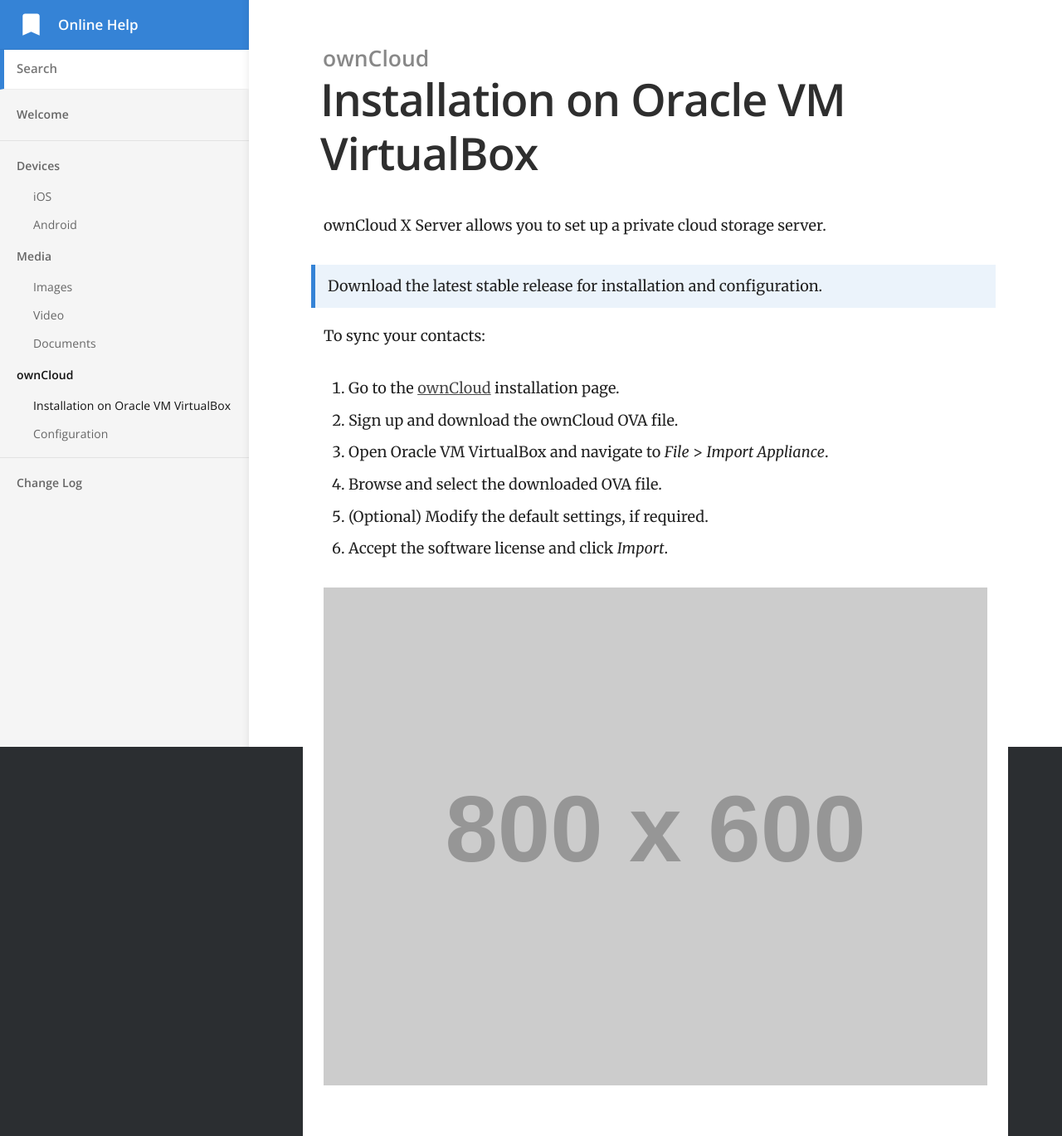
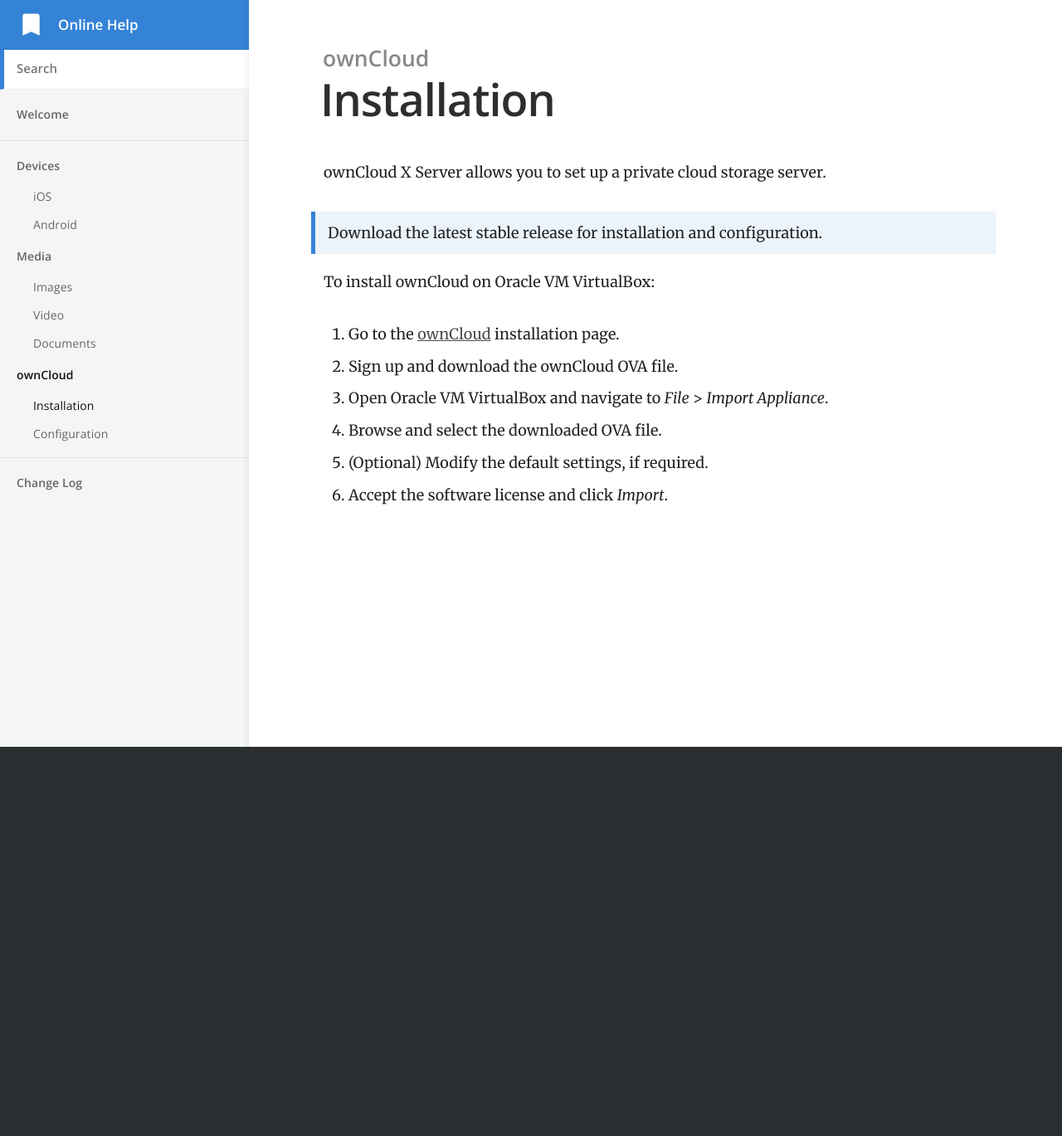
Before and after one commit to mrsauravs/onlinehelp, a Jekyll site: the page built from _docs/ownCloud/owncloudinstallation.md, in a window 1280 px wide. Shown: the whole page at 83% size. Built offline with Jekyll 4.4.1, drawn with Linux system fonts in a browser that asks for light colours; after the commit the page ends 900 px from its top, so only the background shows below that.

Commit message:
Updated files

```diff
--- a/_docs/ownCloud/owncloudinstallation.md
+++ b/_docs/ownCloud/owncloudinstallation.md
@@ -1,5 +1,5 @@
 ---
-title: Installation on Oracle VM VirtualBox
+title: Installation
 category: ownCloud
 order: 1
 ---
@@ -8,7 +8,7 @@ ownCloud X Server allows you to set up a private cloud storage server.
 
 > Download the latest stable release for installation and configuration.
 
-To sync your contacts:
+To install ownCloud on Oracle VM VirtualBox:
 
 1. Go to the [ownCloud](https://owncloud.com/download/) installation page.
 2. Sign up and download the ownCloud OVA file.
@@ -17,4 +17,4 @@ To sync your contacts:
 5. (Optional) Modify the default settings, if required.
 6. Accept the software license and click *Import*.
 
-![](//placehold.it/800x600)
+<!---![](//placehold.it/800x600)--->
```
Also changed, not shown: _docs/ownCloud/owncloudconfiguration.md (+1 -1 lines).
